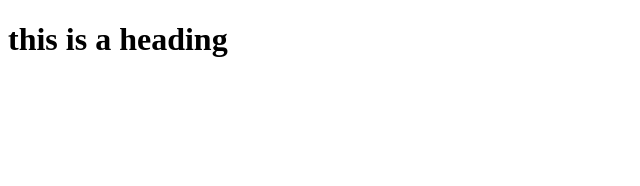
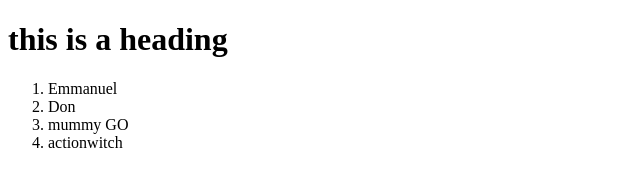
Before and after one commit to EnechukwuChibuike/testing, a plain HTML site: page index.html in a window 1280 px wide. Shown: the whole page, without its empty margins (0-640 px from the left). Drawn offline with Linux system fonts and the light colour scheme.

Commit message:
name list

```diff
--- a/index.html
+++ b/index.html
@@ -7,5 +7,11 @@
   </head>
   <body>
     <h1>this is a heading</h1>
+    <ol>
+      <li>Emmanuel</li>
+      <li>Don</li>
+      <li>mummy GO</li>
+      <li>actionwitch</li>
+    </ol>
   </body>
 </html>
```
